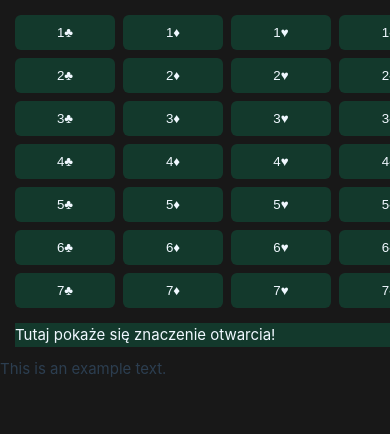
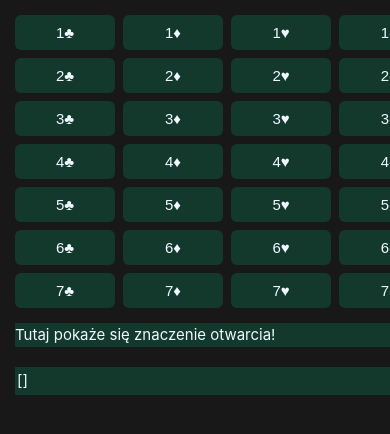
Before and after one commit to Dexaas/BridgeSystem, a Vue app: page / in a window 390 px wide. Shown: the top 434 px of the page. Built offline with nearby package versions, Linux system fonts and the light colour scheme.

Commit message:
upgraded database

```diff
--- a/openings.json
+++ b/openings.json
@@ -2,11 +2,37 @@
 	"openings": [
 	{
 		"name": "1♣",
-		"meaning": "12-14PC układ zrównoważony / 12-17PC układ 4-4-1♦-4 / 15+PC 5 ♣ (ale patrz 1NT) / 18+PC układ dowolny",
+		"meaning": "12-14PC układ zrównoważony / 12-17PC układ 4-4-1♦-4 / 15+PC 5♣ (ale patrz 1NT) / 18+PC układ dowolny",
 		"responses": [
 			{
 				"name": "1♦",
-				"meaning": "0-6(7)PC /\n\t7-11PC 6♣+, bez starszej czwórki /\n\t7-11PC 6♦+ bez starszej czwórki /\n\t7-11PC 5♣+ 4♦+ lub 5♦+ 4♣+ /\n\t16+PC bez starszych czwórek i młodszych piątek"
+				"meaning": "0-6(7)PC /\n\t7-11PC 6♣+, bez 4♥/♠ /\n\t7-11PC 6♦+ bez 4♥/♠ /\n\t7-11PC 5♣+ 4♦+ lub 5♦+ 4♣+ /\n\t16+PC bez 4♥/♠ i bez 5♣/♦",
+				"responses": [
+					{
+						"name": "1♥/♠",
+						"meaning": "12-14PC układ zrównoważony /\n\t12-17PC trójkolorówka"
+					},
+					{
+						"name": "1NT",
+						"meaning": "18-21PC układ zrównoważony"
+					},
+					{
+						"name": "2♣",
+						"meaning": "15-17PC 5♣+ nie forsuje"
+					},
+					{
+						"name": "2♦",
+						"meaning": "ACOL - końcówka z ręki"
+					},
+					{
+						"name": "2♥/♠",
+						"meaning": "18PC+ 5♥/♠"
+					},
+					{
+						"name": "2NT",
+						"meaning": "22-24PC układ zrównoważony"
+					}
+				]
 			},
 			{
 				"name": "1♥",
--- a/src/App.vue
+++ b/src/App.vue
@@ -1,48 +1,26 @@
 <template>
-  <div v-highlight="['♥']">
-    <MeaningCompiler />
-  </div>
-  <div v-highlight="[1, 3, 5]">
-    This is an example text.
+  <div>
+    <ResponseClicker />
   </div>
 </template>
 
 <script>
 import ButtonCompiler from './components/ButtonCompiler.vue'
 import MeaningCompiler from './components/MeaningCompiler.vue';
-const highlight ={
-  bind(el, binding) {
-    const text = el.textContent
-    const charactersToHighlight = binding.value // The specific characters to highlight, passed as the directive's value
+import ResponseClicker from './components/ResponseClicker.vue';
 
-    let html = ''
-
-    for (let i = 0; i < text.length; i++) {
-      const char = text.charAt(i)
-
-      if (charactersToHighlight.includes(i)) {
-        html += `<span class="highlight">${char}</span>`
-      } else {
-        html += char
-      }
-    }
-
-    el.innerHTML = html
-  }
-}
 export default {
-  directives: {
-    highlight
-  },
   components: {
     ButtonCompiler,
-    MeaningCompiler
+    MeaningCompiler,
+    ResponseClicker
   },
   data() {
       return {
       }
     }
 }
+
 </script>
 <style>
 ::-moz-selection { /* Code for Firefox */
@@ -54,7 +32,4 @@ export default {
   color: hsla(160, 100%, 37%, 1);
   background: hsl(160, 100%, 21%);
 }
-.highlight{
-  color: red;
-}
 </style>
--- a/src/components/ButtonCompiler.vue
+++ b/src/components/ButtonCompiler.vue
@@ -67,6 +67,7 @@ export default {
   margin-left: 10px;
 }
 .button1 {
+  font-size: 15px;
   background-color: hsla(160, 100%, 37%, 0.2);
   color: aliceblue;
   height: 35px;
--- a/src/components/MeaningCompiler.vue
+++ b/src/components/MeaningCompiler.vue
@@ -6,7 +6,7 @@
           Odpowiedzi do {{ this.clickedName }}
         </tr>
         <tr v-for="(answer, index) in answers" :key="index">
-          <div @click="responsec(answer.name)" :class="meaningButton" >{{answer.name + ' - ' + answer.meaning}}</div>
+          <div @click="setRName(answer.name)" :class="meaningButton" >{{answer.name + ' - ' + answer.meaning}}</div>
         </tr>
       </tbody>
     </table>
@@ -17,6 +17,9 @@
   import ButtonCompiler from './ButtonCompiler.vue'
 
   export default {
+    emits: {
+        responseClicked: null
+    },
     components: {
       ButtonCompiler
     },
@@ -33,9 +36,10 @@
     console.log(this.answers)
     },
     methods: {
-      responsec(name){
-        console.log(name + ' has been clicked')
-      },
+      setRName(name) {
+            this.clickedResponse=name
+            this.$emit("responseClicked", this.clickedResponse);
+        },
     getClick(value) {
       this.clickedName = value
    }
--- /dev/null
+++ b/src/components/ResponseClicker.vue
@@ -0,0 +1,72 @@
+<template>
+  <MeaningCompiler @responseClicked="getClick"/>
+  <table class="meaningLabel" >
+    <tbody>
+      <div>{{ this.answers }}</div>
+    </tbody>
+  </table>
+</template>
+
+<script>
+import openings from '../../openings.json'
+import MeaningCompiler from './MeaningCompiler.vue'
+
+export default {
+  components: {
+    MeaningCompiler
+  },
+  data() {
+    return {
+      answers: [],
+      openings: openings.openings,
+      clickedResponse: '',
+    }
+  },
+  methods: {
+    getClick(value) {
+      this.clickedResponse=value
+      console.log(this.clickedResponse)
+      this.answers = this.openings.find(opening => opening.name.responses === this.clickedResponse).responses
+      console.log(this.answers)
+ }
+},
+
+}
+</script>
+<style>
+.meaningButtons {
+white-space: pre-wrap;
+color: aliceblue;
+cursor: pointer;
+border: none;
+margin-block: 2px;
+margin-inline: 2px;
+}
+.meaningButtons:hover {
+background-color: hsla(160, 100%, 37%, 1);
+color: white;
+transition: 0.7s;
+border-radius: 2px;
+}
+.hearts {
+color: red;
+}
+.meaningLabel {
+color: aliceblue;
+background-color: hsla(160, 100%, 37%, 0.2);
+margin-top: 10px;
+margin-left: 15px;
+height: auto;
+width: 28%;
+}
+@media (max-width: 480px){
+.meaningLabel {
+color: aliceblue;
+background-color: hsla(160, 100%, 37%, 0.2);
+margin-top: 10px;
+margin-left: 15px;
+height: auto;
+width: 130%;
+}}
+
+</style>
```
